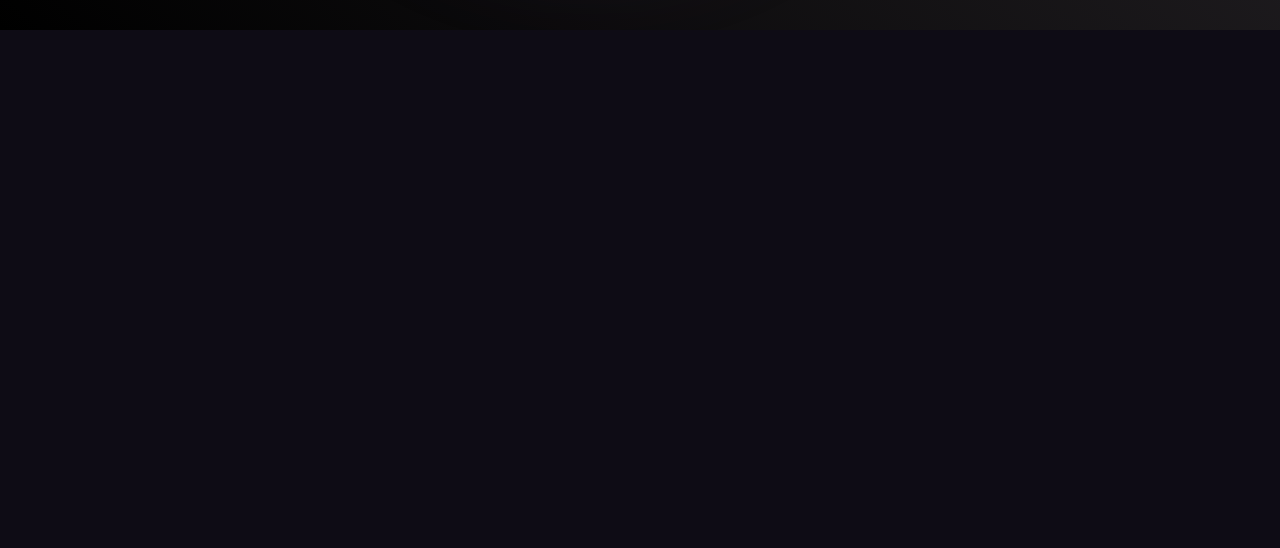
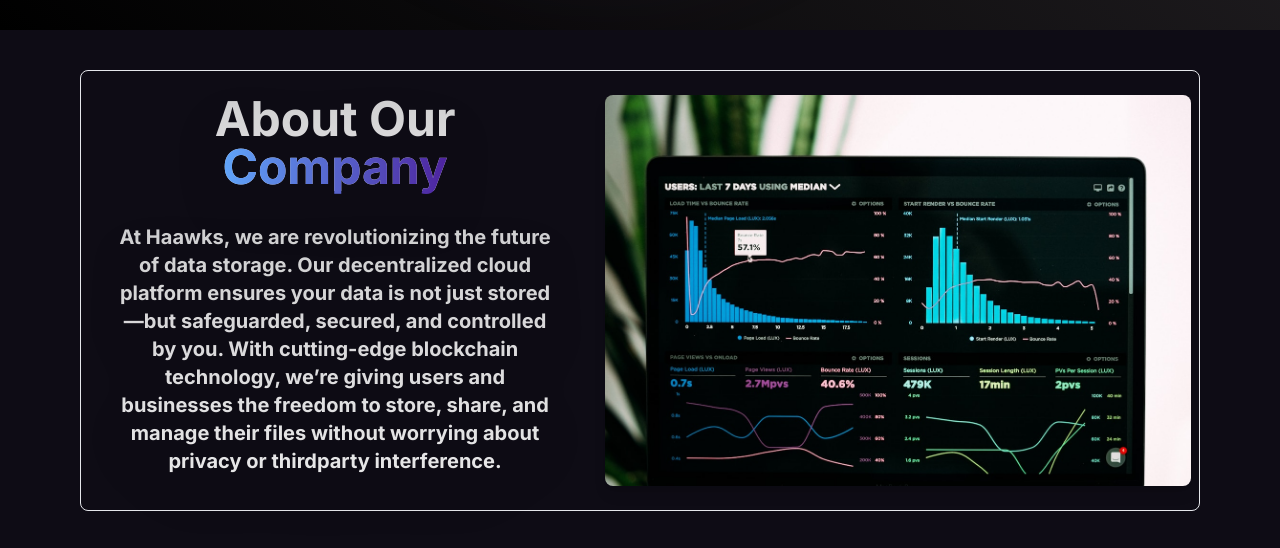
Before and after one commit to nikhilmahato21/haawks-cloud, a Next.js app: page / in a window 1280 px wide. Shown: the part 770-1318 px from the top of the page. Before the commit the page ends 800 px from the top, so only its background shows below. Built offline with nearby package versions, Linux system fonts and the light colour scheme.

Commit message:
about section

```diff
--- /dev/null
+++ b/app/components/About.tsx
@@ -0,0 +1,38 @@
+import Image from "next/image";
+import React from "react";
+
+const About = () => {
+  return (
+    <section className="px-10 py-10 lg:px-20">
+      <div className="container lg:flex border rounded-lg p-2 py-6 ">
+        <div className="max-w-3xl ">
+          <h2 className="font-bold mb-4 md:mb-8 text-5xl bg-clip-text text-transparent text-center  px-6 drop-shadow-2xl  bg-gradient-to-b from-white/80 to-white/90 max-w-2xl">
+            About Our{" "}
+            <span className="text-transparent bg-clip-text bg-gradient-to-r from-blue-400 to-[#4d229e]">
+              Company
+            </span>
+          </h2>
+          <p className="bg-clip-text text-transparent text-center font-bold px-6 drop-shadow-2xl text-xl bg-gradient-to-b from-white/80 to-white/90 max-w-2xl">
+            At Haawks, we are revolutionizing the future of data storage. Our
+            decentralized cloud platform ensures your data is not just
+            stored—but safeguarded, secured, and controlled by you. With
+            cutting-edge blockchain technology, we’re giving users and
+            businesses the freedom to store, share, and manage their files
+            without worrying about privacy or thirdparty interference.
+          </p>
+        </div>
+        <div className="flex justify-center items-center mt-6 lg:mt-0 lg:ml-6">
+          <Image
+            src="/chart.jpg"
+            alt="About Our Company"
+            className="max-w-full rounded-lg shadow-lg"
+            width={800}
+            height={800}
+          />
+        </div>
+      </div>
+    </section>
+  );
+};
+
+export default About;
--- a/app/components/Hero.tsx
+++ b/app/components/Hero.tsx
@@ -8,7 +8,7 @@ const Hero = () => {
     <div className="relative">
       <div>
         <BackgroundGradientAnimation>
-          <div className="absolute z-20 inset-0 flex flex-col gap-5 top-[8rem] items-center text-white font-bold px-4  text-3xl text-center md:text-4xl ">
+          <div className="absolute z-30 inset-0 flex flex-col gap-5 top-[8rem] items-center text-white font-bold px-4  text-3xl text-center md:text-4xl ">
             <p className="bg-clip-text capitalize text-transparent drop-shadow-2xl bg-gradient-to-b from-white/80 to-white/20 max-w-4xl">
               Making decentralized cloud storage most reliable warehouse of
               global data
--- a/app/components/ui/background-gradient-animation.tsx
+++ b/app/components/ui/background-gradient-animation.tsx
@@ -1,6 +1,6 @@
 "use client";
 import { cn } from "@/lib/utils";
-import { useEffect, useRef, useState } from "react";
+import React,{ useEffect, useRef, useState } from "react";
 
 export const BackgroundGradientAnimation = ({
   gradientBackgroundStart = "rgb(0, 0, 0)",
--- a/app/page.tsx
+++ b/app/page.tsx
@@ -1,14 +1,18 @@
+import React from "react";
+
 import Header from "./components/Header";
 import Hero from "./components/Hero";
+import About from "./components/About";
 
 
 export default function Home() {
   return (
-    <main className="underline">
+    <main className="">
       <div>
         {" "}
         <Header />
         <Hero />
+        <About/>
       </div>
     </main>
   );
```
Also changed, not shown: public/chart.jpg (added).
